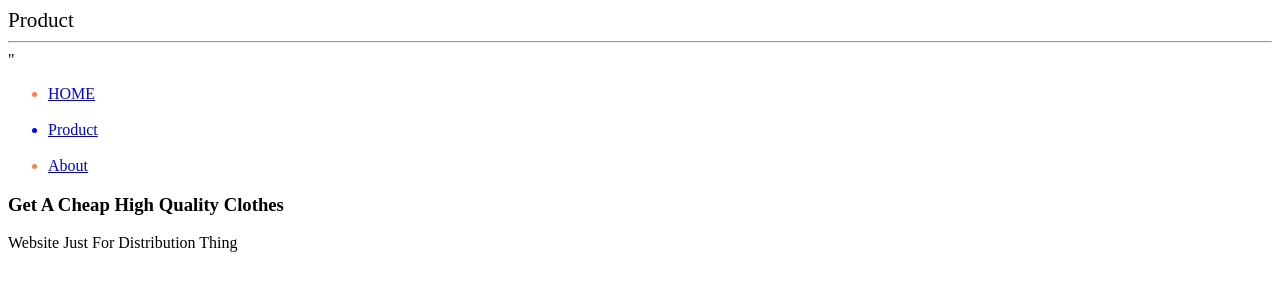
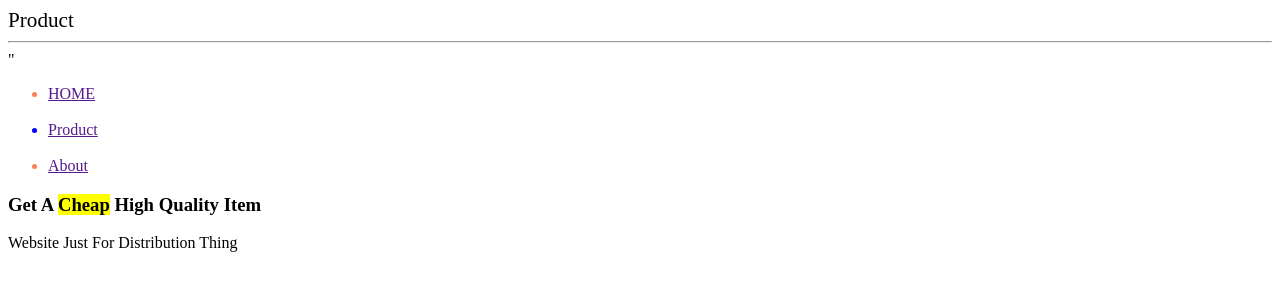
Before and after one commit to Wanralf/MaharaniStore-Product, a plain HTML site: page second.html in a window 1280 px wide. Drawn offline with Linux system fonts and the light colour scheme.

Commit message:
Update second.html

```diff
--- a/second.html
+++ b/second.html
@@ -1,22 +1,19 @@
 <!DOCTYPE html>
 <html lang="US-en">
     <head>
-        <style>
-            body {
-                background-image: url(/Users/User/Music/Playlists/Lopi.png);
-                background: size cover;
-            }
 
-         </style>
+    </head>
+
         <tittle style="font-size: 0.56cm;"> Product </tittle>
-        <link rel="icon" type="image/x-icon" href="/Users/User/Music/Playlists/ed8d625739d14dd80cb9e91b53acbe244e0d57dd60dcbef37e6ab63a2978b049.ico">
-    </head><hr>
+        <link rel="icon" type="image/x-icon" href="">
+    <hr>
         <body>"
             <ul style="color: coral;">
-                <li title="Home Page"><a href="/Users/User/Downloads/Belajar python/index.html"> HOME</a></li><br>
-                <li style="color: blue;" title="Product"><a href="/Users/User/Downloads/Belajar python/second.html"> Product</a></li><br>
-                <li title="About This Web"><a href="/Users/User/Downloads/Belajar python/poe.html"> About</a></li>
+                <li title="Home Page"><a href=""> HOME</a></li><br>
+              <li style="color: blue;"><a href="">Product</a></li><br>          <li title="About This Web"><a href="">About</a> </li>
             </ul>
-            <h3> Get A Cheap High Quality Clothes</h3>
+          <h3> Get A <mark>Cheap</mark> High Quality Item</h3>
             <p> Website Just For Distribution Thing</p>
-</html>
+  </body>
+
+          </html>
```
